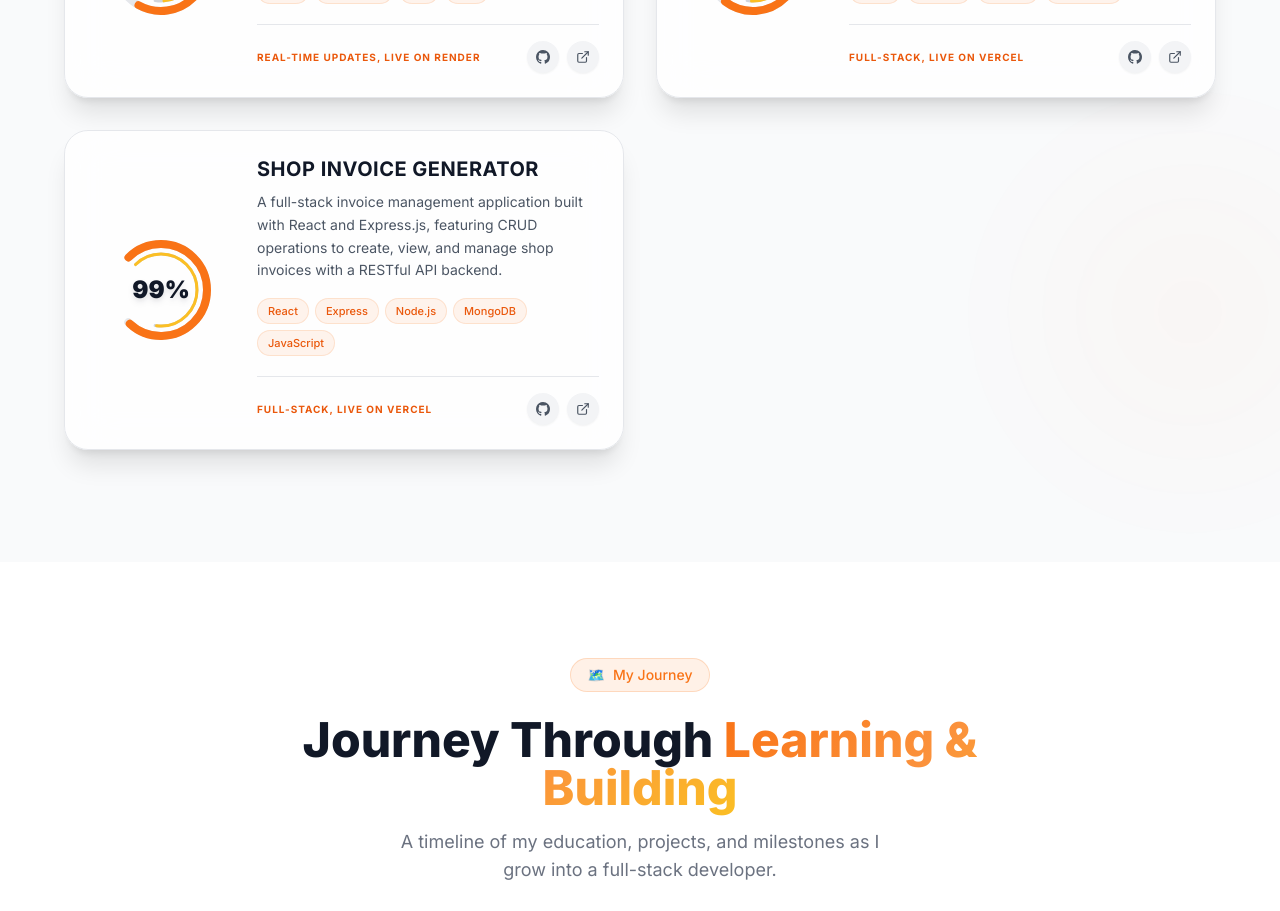
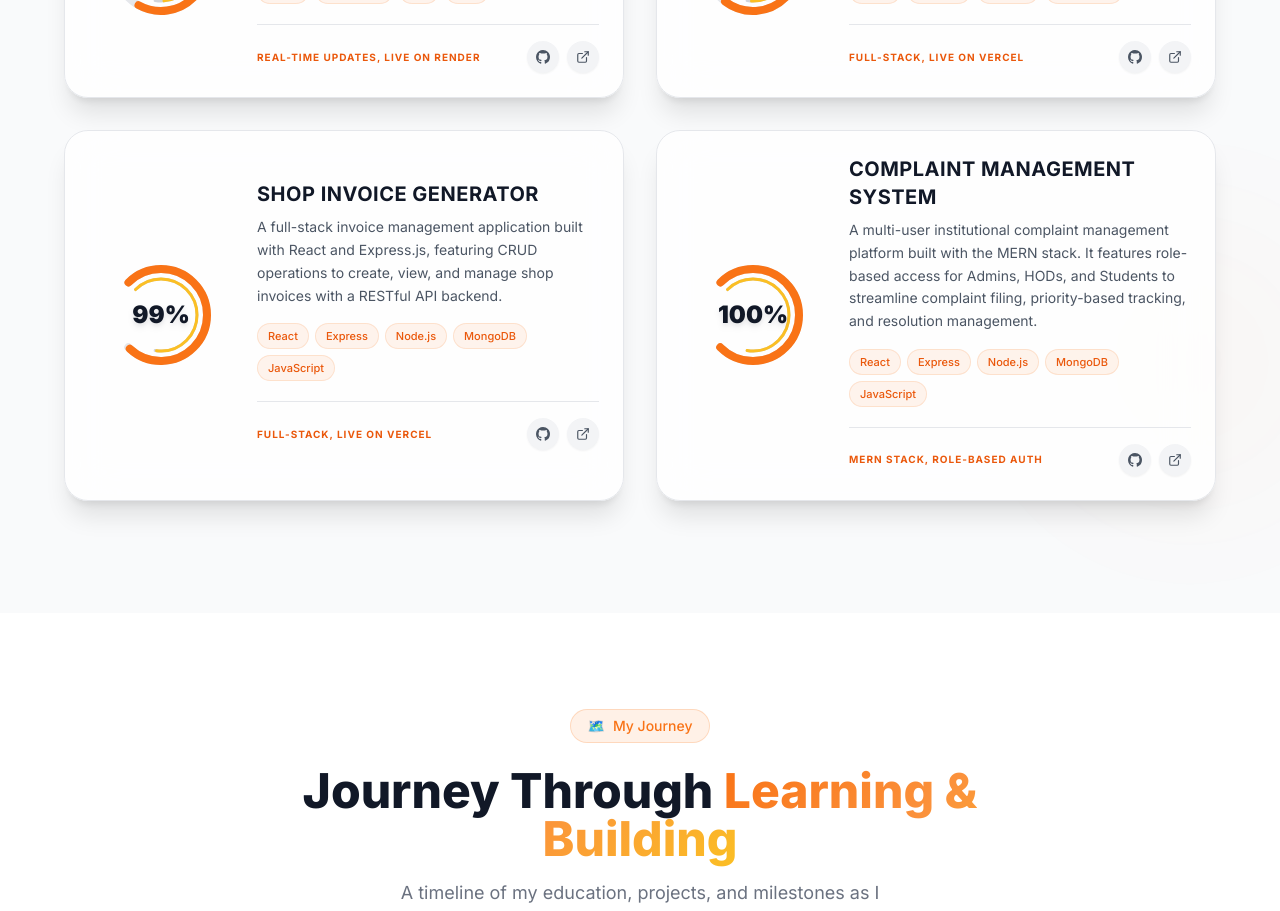
Before and after one commit to meetpithadiya123/Portfolio, a Next.js app: page / in a window 1280 px wide. Shown: the part 3240-4151 px from the top of the page. Built offline with nearby package versions, Linux system fonts and the light colour scheme.

Commit message:
ADD new project Complaint management system

```diff
--- a/src/components/sections/Projects.tsx
+++ b/src/components/sections/Projects.tsx
@@ -79,6 +79,18 @@ const projects: Project[] = [
   score: 99,
   stats: "FULL-STACK, LIVE ON VERCEL",
 },
+{
+  id: "project-6",
+  title: "Complaint Management System",
+  description:
+    "A multi-user institutional complaint management platform built with the MERN stack. It features role-based access for Admins, HODs, and Students to streamline complaint filing, priority-based tracking, and resolution management.",
+  tags: ["React", "Express", "Node.js", "MongoDB", "JavaScript"],
+  github: "https://github.com/meetpithadiya123/AWT-Final-Project",
+  demo: "https://meetawtproject.vercel.app/",
+  stars: 0,
+  score: 100,
+  stats: "MERN STACK, ROLE-BASED AUTH",
+}
 ];
 
 // No helper needed anymore
```
